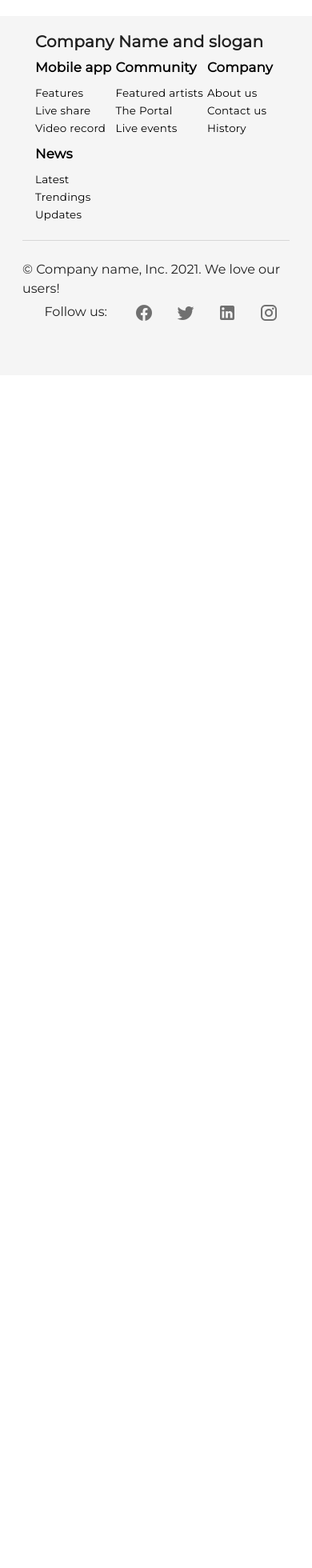
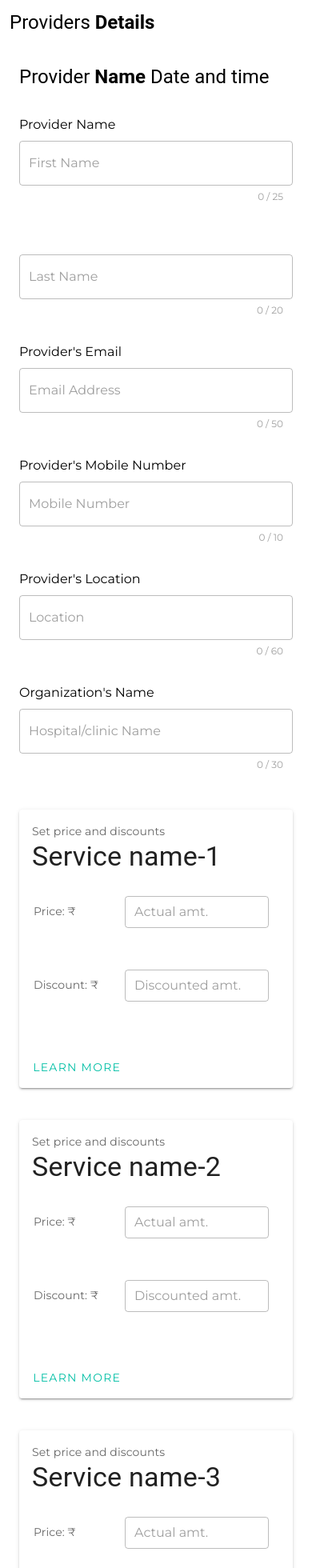
Before and after one commit to imshubhamcodex/test--frontend-task-v1, a Vue app: page /allrecords in a window 390 px wide. Shown: the part 20-1980 px from the top of the page at 80% size. Before the commit the page ends 844 px from the top, so only its background shows below. Built offline with nearby package versions, Linux system fonts and the light colour scheme; a small style sheet from the web is missing.

Commit message:
UI part 2

```diff
--- /dev/null
+++ b/src/components/allRecords.vue
@@ -0,0 +1,55 @@
+<template>
+  <div>
+    <v-card elevation="0">
+      <v-container class="mt-5">
+        <span class="black--text text-h5"
+          >Providers <strong>Details</strong></span
+        >
+        <br />
+        <br />
+        <Record />
+        <br />
+        <Record />
+        <br />
+        <Record />
+        <br />
+        <Record />
+      </v-container>
+    </v-card>
+    <v-btn
+      @click="goToHome()"
+      class="mx-2 fr mt-11 mr-5"
+      fab
+      dark
+      small
+      color="indigo"
+    >
+      <v-icon dark> mdi-arrow-right </v-icon>
+    </v-btn>
+    <span class="mt-13 mr-2 fr">Home</span>
+  </div>
+</template>
+
+<script>
+import Record from "./record";
+export default {
+  components: {
+    Record,
+  },
+  methods: {
+    goToHome() {
+      this.$router.push("/");
+    },
+  },
+  metaInfo() {
+    return {
+      title: "Providers record",
+    };
+  },
+};
+</script>
+<style scoped>
+.fr {
+  float: right;
+}
+</style>
--- a/src/components/hzDetailsBox.vue
+++ b/src/components/hzDetailsBox.vue
@@ -13,6 +13,7 @@
             counter
             maxlength="25"
             class="mt-2"
+            :disabled="viewRecord"
           ></v-text-field>
         </v-col>
 
@@ -26,6 +27,7 @@
             counter
             maxlength="20"
             class="mt-8"
+            :disabled="viewRecord"
           ></v-text-field>
         </v-col>
       </v-row>
@@ -41,6 +43,7 @@
             counter
             maxlength="50"
             class="mt-2"
+            :disabled="viewRecord"
           ></v-text-field>
         </v-col>
       </v-row>
@@ -56,6 +59,7 @@
             counter
             maxlength="10"
             class="mt-2"
+            :disabled="viewRecord"
           ></v-text-field>
         </v-col>
       </v-row>
@@ -73,6 +77,7 @@
             counter
             maxlength="60"
             class="mt-2"
+            :disabled="viewRecord"
           ></v-text-field>
         </v-col>
       </v-row>
@@ -94,6 +99,7 @@
             counter
             maxlength="30"
             class="mt-2"
+            :disabled="viewRecord"
           ></v-text-field>
         </v-col>
       </v-row>
@@ -102,7 +108,9 @@
 </template>
 
 <script>
-export default {};
+export default {
+  props: ["viewRecord"],
+};
 </script>
 <style scoped>
 @media only screen and (max-width: 420px) {
--- a/src/components/listBox.vue
+++ b/src/components/listBox.vue
@@ -1,11 +1,64 @@
 <template>
   <div class="text-center list-box">
-    <p class="para-void">N/A</p>
+    <p v-if="showPara" class="para-void">N/A</p>
+    <ul
+      id="ul-box"
+      style="
+        display: grid;
+        grid-template-columns: repeat(2, 1fr);
+        padding: 0;
+        margin: 0;
+      "
+    >
+      <li
+        style="display: inline"
+        class="mt-5"
+        v-for="provider in providers"
+        :key="provider.id"
+      >
+        <PeopleTag :providerInfo="provider" />
+      </li>
+    </ul>
+    <ul
+      style="
+        display: grid;
+        grid-template-columns: repeat(2, 1fr);
+        padding: 0;
+        margin: 0;
+      "
+    >
+      <li
+        style="display: inline"
+        class="mt-5"
+        v-for="service in services"
+        :key="service.id"
+      >
+        <ServiceTag :serviceInfo="service" />
+      </li>
+    </ul>
   </div>
 </template>
 
 <script>
-export default {};
+import PeopleTag from "./peopleTag";
+import ServiceTag from "./serviceTag";
+export default {
+  props: ["providers", "services"],
+  components: {
+    PeopleTag,
+    ServiceTag,
+  },
+  data() {
+    return {
+      showPara: true,
+    };
+  },
+  mounted() {
+    if (this.providers != undefined || this.services != undefined) {
+      this.showPara = false;
+    }
+  },
+};
 </script>
 <style scoped>
 .list-box {
--- a/src/components/main.vue
+++ b/src/components/main.vue
@@ -1,15 +1,21 @@
 <template>
   <v-stepper v-model="e1" class="mb-n10 pb-16">
     <v-stepper-header>
-			<v-stepper-step color="green" :complete="e1 > 1" step="1"> Add Provider </v-stepper-step>
+      <v-stepper-step color="green" :complete="e1 > 1" step="1">
+        Add Provider
+      </v-stepper-step>
 
       <v-divider></v-divider>
 
-			<v-stepper-step color="green" :complete="e1 > 2" step="2"> Add Services </v-stepper-step>
+      <v-stepper-step color="green" :complete="e1 > 2" step="2">
+        Add Services
+      </v-stepper-step>
 
       <v-divider></v-divider>
 
-			<v-stepper-step color="green" :complete="e1 > 3" step="3"> Confirmation </v-stepper-step>
+      <v-stepper-step color="green" :complete="e1 > 3" step="3">
+        Confirmation
+      </v-stepper-step>
 
       <v-divider></v-divider>
 
@@ -20,18 +26,27 @@
       <v-stepper-content step="1">
         <v-card elevation="0">
           <v-container>
-						<span class="black--text text-h5">Register your <strong>service provider</strong> here</span>
+            <span class="black--text text-h5"
+              >Register your <strong>service provider</strong> here</span
+            >
 
             <DetailsForm class="mt-5" />
 
             <div class="div-list-box">
               <strong>Added providers</strong>
-							<ListBox style="min-width: 400px" />
+              <ListBox :providers="persons" style="min-width: 400px" />
             </div>
           </v-container>
         </v-card>
 
-				<v-btn @click="goToEle2()" class="mx-2 fr" fab dark color="indigo">
+        <v-btn
+          @click="goToEle2()"
+          class="mx-2 mt-3 fr"
+          fab
+          dark
+          small
+          color="indigo"
+        >
           <v-icon dark> mdi-arrow-right </v-icon>
         </v-btn>
         <span class="mt-5 mr-2 fr">Add services</span>
@@ -48,44 +63,86 @@
 
             <div class="div-list-box">
               <strong>Added Services</strong>
-							<ListBox style="min-width: 400px" />
+              <ListBox :services="services" style="min-width: 400px" />
             </div>
           </v-container>
         </v-card>
 
-				<v-btn class="mx-2 fl mt-10" @click="goToEle1()" fab dark small color="indigo">
+        <v-btn
+          class="mx-2 fl mt-10"
+          @click="goToEle1()"
+          fab
+          dark
+          small
+          color="indigo"
+        >
           <v-icon dark> mdi-arrow-left </v-icon>
         </v-btn>
         <span class="mt-12 ml-2 mr-2 fl">Back</span>
 
-				<v-btn @click="goToEle3()" class="mx-2 fr mt-8" fab dark color="indigo">
+        <v-btn
+          @click="goToEle3()"
+          class="mx-2 fr mt-11"
+          fab
+          dark
+          small
+          color="indigo"
+        >
           <v-icon dark> mdi-arrow-right </v-icon>
         </v-btn>
-				<span id="btn-next-service" class="mt-13 mr-2 fr">Add price and discounts</span>
+        <span id="btn-next-service" class="mt-13 mr-2 fr"
+          >Add price and discounts</span
+        >
       </v-stepper-content>
 
       <v-stepper-content step="3">
         <v-card elevation="0">
           <v-container>
-						<span class="black--text text-h5">Review <strong>Details</strong></span>
-						<HzDetailsBox class="mt-5" />
+            <span class="black--text text-h5"
+              >Review <strong>Details</strong></span
+            >
+            <HzDetailsBox :viewRecord="false" class="mt-5" />
             <ul
               id="ul-box"
-							style="display: grid; grid-template-columns: repeat(3, 1fr); padding: 0; margin: 0"
+              style="
+                display: grid;
+                grid-template-columns: repeat(3, 1fr);
+                padding: 0;
+                margin: 0;
+              "
             >
-							<li style="display: inline" class="mt-5" v-for="num in number" :key="num">
-								<ServiceRate />
+              <li
+                style="display: inline"
+                class="mt-5"
+                v-for="num in number"
+                :key="num"
+              >
+                <ServiceRate :elementId="num" @remove-service="updateService" />
               </li>
             </ul>
           </v-container>
         </v-card>
 
-				<v-btn class="mx-2 fl mt-10" @click="goToEle1()" fab dark small color="indigo">
+        <v-btn
+          class="mx-2 fl mt-10"
+          @click="goToEle1()"
+          fab
+          dark
+          small
+          color="indigo"
+        >
           <v-icon dark> mdi-arrow-left </v-icon>
         </v-btn>
         <span class="mt-12 ml-2 mr-2 fl">Back</span>
 
-				<v-btn @click="goToEle4()" class="mx-2 fr mt-8" fab dark color="indigo">
+        <v-btn
+          @click="goToEle4()"
+          class="mx-2 fr mt-11"
+          fab
+          dark
+          small
+          color="indigo"
+        >
           <v-icon dark> mdi-arrow-right </v-icon>
         </v-btn>
         <span class="mt-13 mr-2 fr">Go ahead</span>
@@ -94,16 +151,31 @@
       <v-stepper-content step="4">
         <v-card elevation="0">
           <v-container>
-						<span class="black--text text-h5">Are you <strong>sure ?</strong></span>
+            <span class="black--text text-h5"
+              >Are you <strong>sure ?</strong></span
+            >
             <div
               id="div-step4"
               class="mt-5"
-							style="max-width: 400px; text-align: center; margin: auto auto; display: block"
+              style="
+                max-width: 400px;
+                text-align: center;
+                margin: auto auto;
+                display: block;
+              "
             >
-							<v-btn @click="addNewProv()" class="mx-2 mt-0" fab dark color="cyan">
+              <v-btn
+                @click="addNewProv()"
+                class="mx-2 mt-0"
+                fab
+                dark
+                color="cyan"
+              >
                 <v-icon dark> mdi-plus </v-icon>
               </v-btn>
-							<span class="black--text text-h5">Add <strong> another </strong>provider</span>
+              <span class="black--text text-h5"
+                >Add <strong> another </strong>provider</span
+              >
               <br />
               <br />
               <br />
@@ -111,7 +183,9 @@
               <p>OR</p>
               <br />
               <br />
-							<span class="black--text text-h5">Go ahead and <strong> submit </strong></span>
+              <span class="black--text text-h5"
+                >Go ahead and <strong> submit </strong></span
+              >
               <v-btn @click="submit()" class="mx-2" fab dark color="green">
                 <v-icon dark> mdi-chevron-right </v-icon>
               </v-btn>
@@ -127,11 +201,11 @@
   </v-stepper>
 </template>
 <script>
-import DetailsForm from './detailsForm';
-import ServiceBox from './addServiceBox';
-import ListBox from './listBox';
-import HzDetailsBox from './hzDetailsBox';
-import ServiceRate from './serviceRate';
+import DetailsForm from "./detailsForm";
+import ServiceBox from "./addServiceBox";
+import ListBox from "./listBox";
+import HzDetailsBox from "./hzDetailsBox";
+import ServiceRate from "./serviceRate";
 export default {
   components: {
     DetailsForm,
@@ -144,18 +218,26 @@ export default {
     return {
       e1: 1,
       number: [1, 2, 3, 4, 5, 6],
+      persons: [
+        { id: 1, name: "Boss" },
+        { id: 2, name: "Mike" },
+      ],
+      services: [
+        { id: 1, name: "service1" },
+        { id: 2, name: "service2" },
+      ],
     };
   },
   metaInfo() {
     return {
-			title: 'Registration Process',
+      title: "Registration Process",
     };
   },
   methods: {
     scrollTop() {
       window.scroll({
         top: 0,
-				behavior: 'smooth',
+        behavior: "smooth",
       });
     },
     goToEle1() {
@@ -178,9 +260,17 @@ export default {
       this.e1 = 1;
       this.scrollTop();
     },
-		submit(){
+    submit() {
       // database query;
-		}
+      this.$router.push("/done");
+    },
+    updateService(e) {
+      // console.log(e)
+
+      let index = this.number.indexOf(e);
+      this.number.splice(index, 1);
+      console.log(this.number);
+    },
   },
 };
 </script>
--- a/src/components/peopleTag.vue
+++ b/src/components/peopleTag.vue
@@ -11,13 +11,14 @@
       <v-avatar left>
         <v-icon>mdi-doctor</v-icon>
       </v-avatar>
-      Mike
+      {{ providerInfo.name }}
     </v-chip>
   </div>
 </template>
 
 <script>
 export default {
+  props: ["providerInfo"],
   data() {
     return {
       chip1: true,
--- /dev/null
+++ b/src/components/record.vue
@@ -0,0 +1,51 @@
+<template>
+  <v-card elevation="0">
+    <v-container>
+      <span class="black--text text-h5"
+        >Provider <strong>Name</strong> Date and time</span
+      >
+      <HzDetailsBox :viewRecord="true" class="mt-5" />
+      <ul
+        id="ul-box"
+        style="
+          display: grid;
+          grid-template-columns: repeat(3, 1fr);
+          padding: 0;
+          margin: 0;
+        "
+      >
+        <li
+          style="display: inline"
+          class="mt-5"
+          v-for="num in number"
+          :key="num"
+        >
+          <ServiceRate :elementId="num" />
+        </li>
+      </ul>
+    </v-container>
+  </v-card>
+</template>
+
+<script>
+import HzDetailsBox from "./hzDetailsBox";
+import ServiceRate from "./serviceRate";
+export default {
+  components: {
+    HzDetailsBox,
+    ServiceRate,
+  },
+  data() {
+    return {
+      number: [-1, -2, -3, -4],
+    };
+  },
+};
+</script>
+<style scoped>
+@media only screen and (max-width: 420px) {
+  #ul-box {
+    grid-template-columns: repeat(1, 1fr) !important;
+  }
+}
+</style>
--- a/src/components/serviceRate.vue
+++ b/src/components/serviceRate.vue
@@ -1,15 +1,16 @@
 <template>
-  <v-card v-if="disp" class="mx-auto mt-5" max-width="344">
+  <v-card class="mx-auto mt-5" max-width="344">
     <v-icon
-      @click="disp = false"
+      @click="close()"
       color="red"
       class="mt-1 mr-1"
       style="float: right; cursor: pointer"
+      v-if="disp"
       >mdi-close-box</v-icon
     >
     <v-card-text>
       <div>Set price and discounts</div>
-      <p class="display-1 text--primary">Service name</p>
+      <p class="display-1 text--primary">Service name{{ elementId }}</p>
       <table>
         <tr>
           <td class="pb-3">
@@ -17,7 +18,12 @@
           </td>
           <td>
             <v-col>
-              <v-text-field label="Actual amt." outlined dense></v-text-field>
+              <v-text-field
+                :disabled="isDisable()"
+                label="Actual amt."
+                outlined
+                dense
+              ></v-text-field>
             </v-col>
           </td>
         </tr>
@@ -28,6 +34,7 @@
           <td>
             <v-col>
               <v-text-field
+                :disabled="isDisable()"
                 label="Discounted amt."
                 outlined
                 dense
@@ -69,12 +76,27 @@
 
 <script>
 export default {
+  props: ["elementId"],
   data() {
     return {
       reveal: false,
       disp: true,
     };
   },
+  methods: {
+    close() {
+      this.$emit("remove-service", this.elementId);
+    },
+    isDisable() {
+      if (this.elementId < 0) {
+        return true;
+      }
+      return false;
+    },
+  },
+  mounted() {
+    this.disp = !this.isDisable();
+  },
 };
 </script>
 <style></style>
--- a/src/components/serviceTag.vue
+++ b/src/components/serviceTag.vue
@@ -11,13 +11,14 @@
       <v-avatar left>
         <v-icon>mdi-bullseye-arrow</v-icon>
       </v-avatar>
-      X-Ray
+      {{ serviceInfo.name }}
     </v-chip>
   </div>
 </template>
 
 <script>
 export default {
+  props: ["serviceInfo"],
   data() {
     return {
       chip1: true,
```
Also changed, not shown: src/components/done.vue (+20 -12 lines), src/router/router.js (+14 -1 lines). Lines whose indentation alone changed are shown as unchanged.
